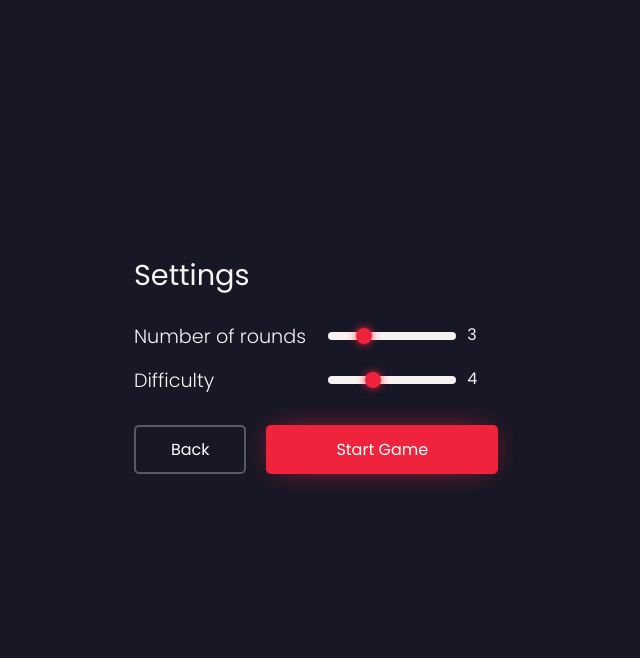
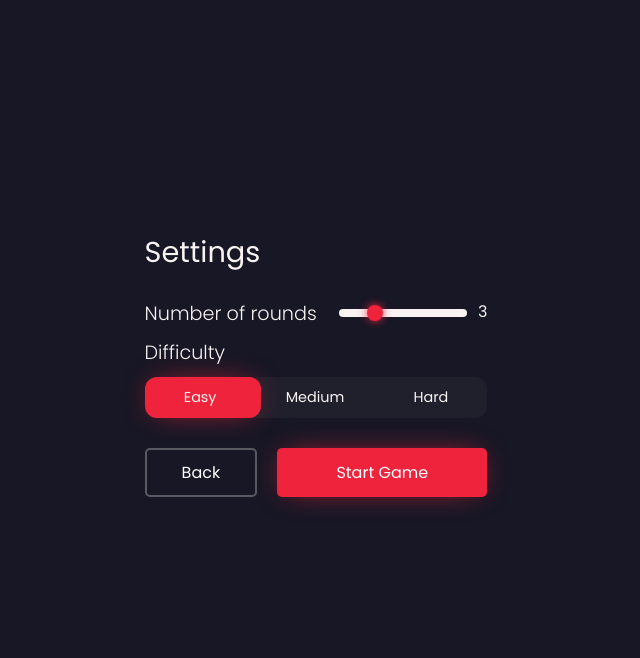
Before and after one commit to Vipness/Camera-Pong, a PHP site: page / in a window 1280 px wide. Shown: the part 836-1494 px from the top of the page, without its empty margins (324-964 px from the left). Run offline with PHP 8.4, Linux system fonts and the light colour scheme.

Commit message:
Add difficulty switch

```diff
--- a/css/style.css
+++ b/css/style.css
@@ -95,22 +95,24 @@ h2 {
 }
 
 .settings {
-    display: grid;
-    grid-template-columns: repeat(2, 1fr);
-    grid-template-rows: repeat(2, 1fr);
-    grid-column-gap: 20px;
-    grid-row-gap: 15px;
     margin-bottom: 30px;
 }
 
-.settings label {
+.settings label,
+.settings p {
     font-size: 1.2rem;
     font-weight: 300;
     color: var(--text);
     cursor: text;
 }
 
-.setting>span {
+.roundsSetting {
+    display: flex;
+    gap: 20px;
+    margin-bottom: 10px;
+}
+
+.roundsSetting span {
     color: var(--text);
     margin-left: 5px;
 }
@@ -167,6 +169,56 @@ input[type="range"]::-moz-range-thumb {
     box-shadow: 0px 0px 8px var(--primary);
 }
 
+#difficulty {
+    margin: 0 0 10px;
+}
+
+.difficulty {
+    position: relative;
+    display: flex;
+    justify-content: space-evenly;
+    background-color: var(--secondary);
+    border-radius: 12px;
+}
+
+.difficulty input[type="radio"] {
+    display: none;
+    cursor: pointer;
+}
+
+.difficulty label {
+    padding: 10px 30px;
+    z-index: 1;
+    cursor: pointer;
+    color: var(--text);
+    font-size: 0.9rem;
+    font-weight: 400;
+}
+
+.difficulty::before {
+    content: '';
+    position: absolute;
+    left: 0;
+    width: 34%;
+    height: 100%;
+    background-color: var(--primary);
+    box-shadow: 0px 0px 30px -10px var(--primary);
+    border-radius: 12px;
+    transition: .4s left ease;
+}
+
+.difficulty:has(#easy:checked)::before {
+    left: 0%;
+}
+
+.difficulty:has(#medium:checked)::before {
+    left: 33%;
+}
+
+.difficulty:has(#hard:checked)::before {
+    left: 66%;
+}
+
 .settings-buttons {
     display: flex;
     gap: 20px;
--- a/index.php
+++ b/index.php
@@ -38,16 +38,24 @@
             <h2>Settings</h2>
 
             <div class="settings">
-                <label for="rounds">Number of rounds</label>
-                <div class="setting">
-                    <input type="range" min="2" max="6" value="3" id="rounds">
-                    <span id="roundsText"></span>
+                <div class="roundsSetting">
+                    <label for="rounds">Number of rounds</label>
+                    <div>
+                        <input type="range" min="2" max="6" value="3" id="rounds">
+                        <span id="roundsText"></span>
+                    </div>
                 </div>
 
-                <label for="speed">Difficulty</label>
-                <div class="setting">
-                    <input type="range" min="2" max="8" value="4" id="speed">
-                    <span id="speedText"></span>
+                <p id="difficulty">Difficulty</p>
+                <div class="difficulty">
+                    <input type="radio" id="easy" name="difficulty" value="2">
+                    <label for="easy">Easy</label>
+
+                    <input type="radio" id="medium" name="difficulty" value="4">
+                    <label for="medium">Medium</label>
+
+                    <input type="radio" id="hard" name="difficulty" value="6">
+                    <label for="hard">Hard</label>
                 </div>
             </div>
 
--- a/js/index.js
+++ b/js/index.js
@@ -1,15 +1,15 @@
 const rounds = document.querySelector("#rounds");
 const roundsText = document.querySelector("#roundsText");
-const speed = document.querySelector("#speed");
-const speedText = document.querySelector("#speedText");
+// const speed = document.querySelector("#speed");
+// const speedText = document.querySelector("#speedText");
 
 window.addEventListener("load", updateText);
 rounds.addEventListener("input", updateText);
-speed.addEventListener("input", updateText);
+// speed.addEventListener("input", updateText);
 
 function updateText() {
     sessionStorage.setItem("numOfRounds", rounds.value);
-    sessionStorage.setItem("ballSpeed", speed.value);
+    // sessionStorage.setItem("ballSpeed", speed.value);
     roundsText.textContent = ` ${sessionStorage.getItem("numOfRounds")}`;
-    speedText.textContent = ` ${sessionStorage.getItem("ballSpeed")}`;
+    // speedText.textContent = ` ${sessionStorage.getItem("ballSpeed")}`;
 }
```
